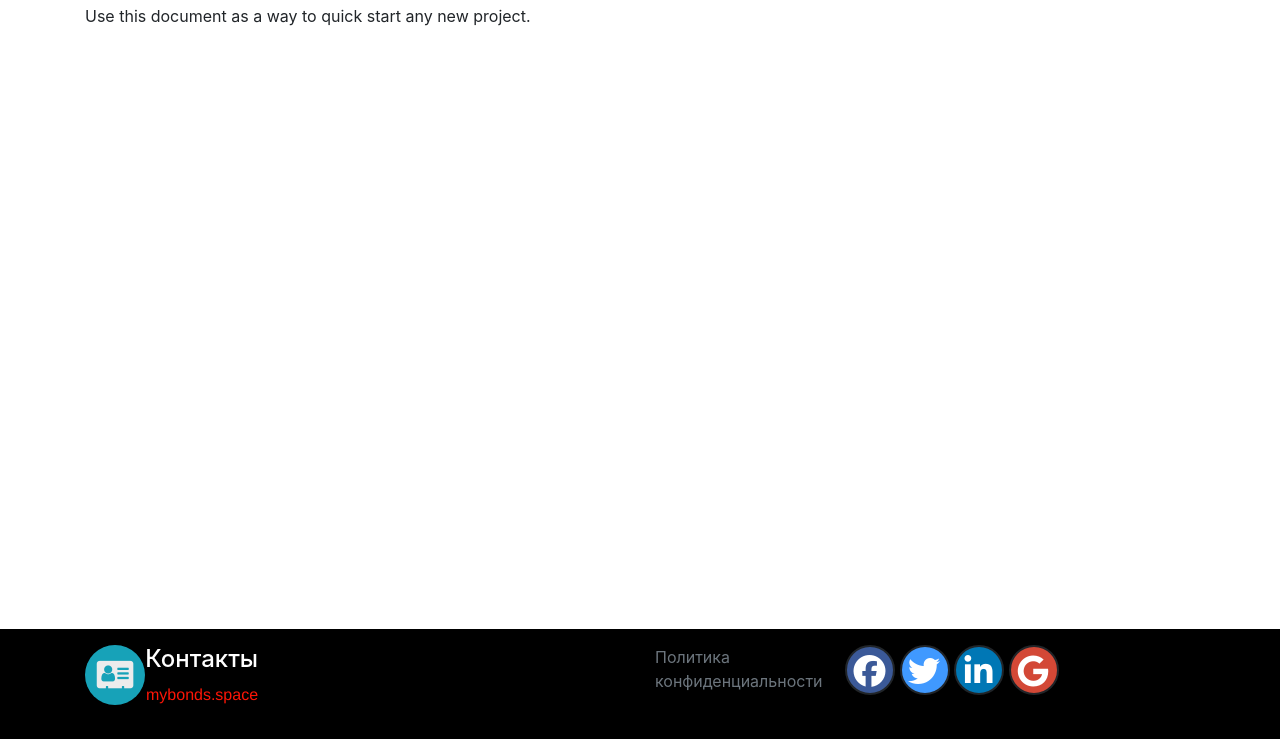
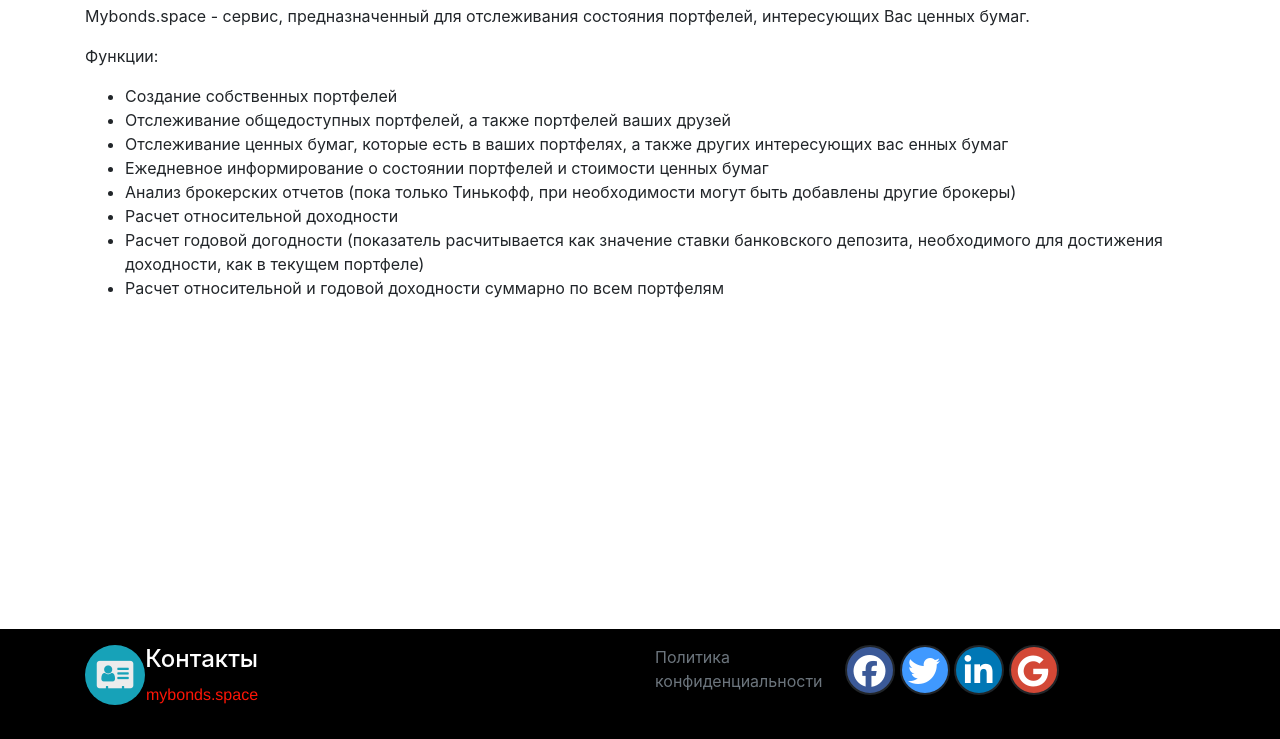
Before and after one commit to ghostforpy/bonds-docker, a Django app: page /about/ in a window 1280 px wide. Shown: the part 61-800 px from the top of the page. Run offline with Django 3.2, Linux system fonts and the light colour scheme; parts of the project's set-up code (start-up, migrations or seed data) failed here and were passed over; some libraries are stand-ins or nearby versions.

Commit message:
add function to "about" page, remove "moex.com"

```diff
--- a/bonds/templates/pages/about.html
+++ b/bonds/templates/pages/about.html
@@ -1 +1,16 @@
 {% extends "base.html" %}
+{% block content %}
+
+	<p>Mybonds.space - сервис, предназначенный для отслеживания состояния портфелей, интересующих Вас ценных бумаг.</p>
+    <p>Функции:</p>
+    <ul>
+        <li>Создание собственных портфелей</li>
+        <li>Отслеживание общедоступных портфелей, а также портфелей ваших друзей</li>
+        <li>Отслеживание ценных бумаг, которые есть в ваших портфелях, а также других интересующих вас енных бумаг</li>
+        <li>Ежедневное информирование о состоянии портфелей и стоимости ценных бумаг</li>
+        <li>Анализ брокерских отчетов (пока только Тинькофф, при необходимости могут быть добавлены другие брокеры)</li>
+        <li>Расчет относительной доходности</li>
+        <li>Расчет годовой догодности (показатель расчитывается как значение ставки банковского депозита, необходимого для достижения доходности, как в текущем портфеле)</li>
+        <li>Расчет относительной и годовой доходности суммарно по всем портфелям</li>
+	</ul>
+{% endblock content %}
--- a/moex/templates/moex/list.html
+++ b/moex/templates/moex/list.html
@@ -46,7 +46,7 @@
 <h3 class="mt-3 mb-3">По вашему запросу в нашей базе ничего не найдено.</h3>
 {% endif %}
 {% if 'query' in request.GET %}
-<h3 id="moex_h3" class="mt-3 mb-3">Ценные бумаги <a href="http://moex.com">moex.com</a>:</h3>
+<h3 id="moex_h3" class="mt-3 mb-3">Ценные бумаги из других источников:</h3>
 {% endif %}
 {% if moex_dict %}
 <button type="button" class="btn btn-secondary col-12 mb-2" id="buttonMoexList" data-toggle="collapse" data-target="#collapseMoexList" aria-expanded="false" aria-controls="collapseMoexList">
```
